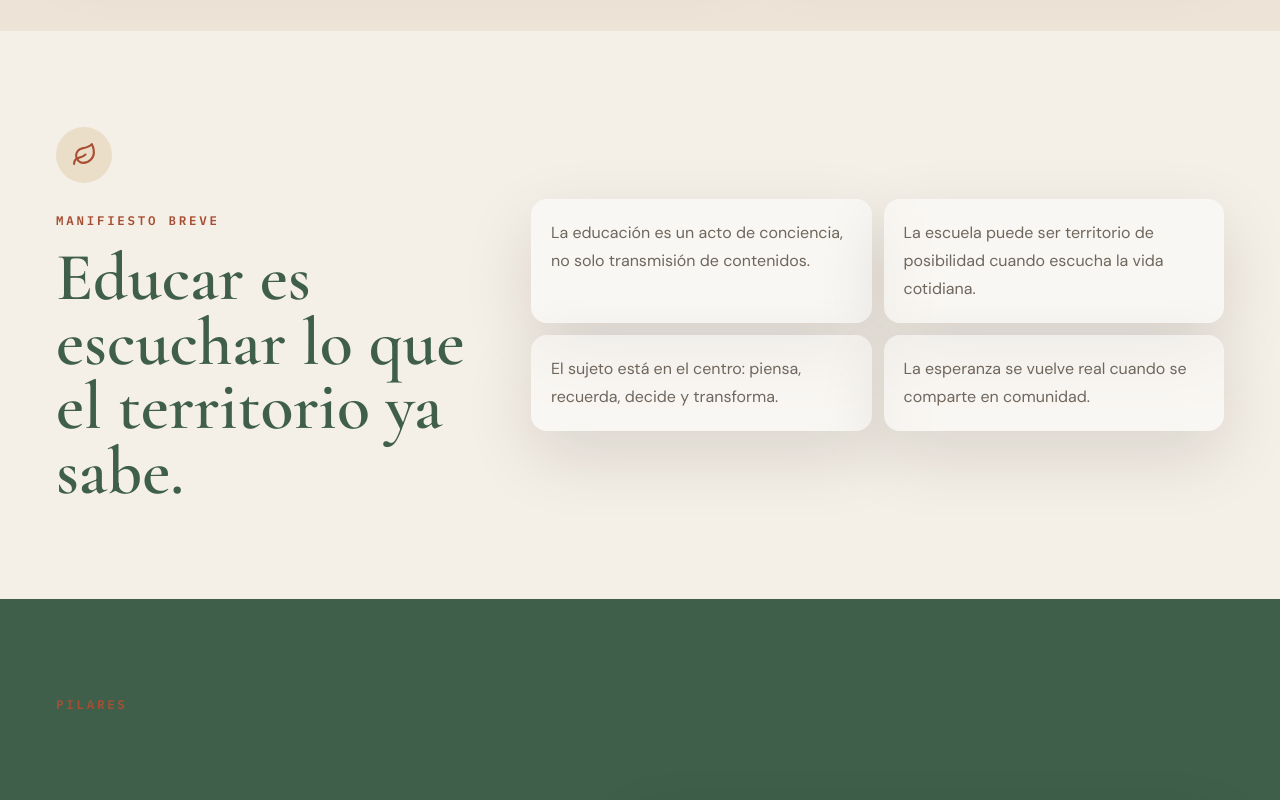
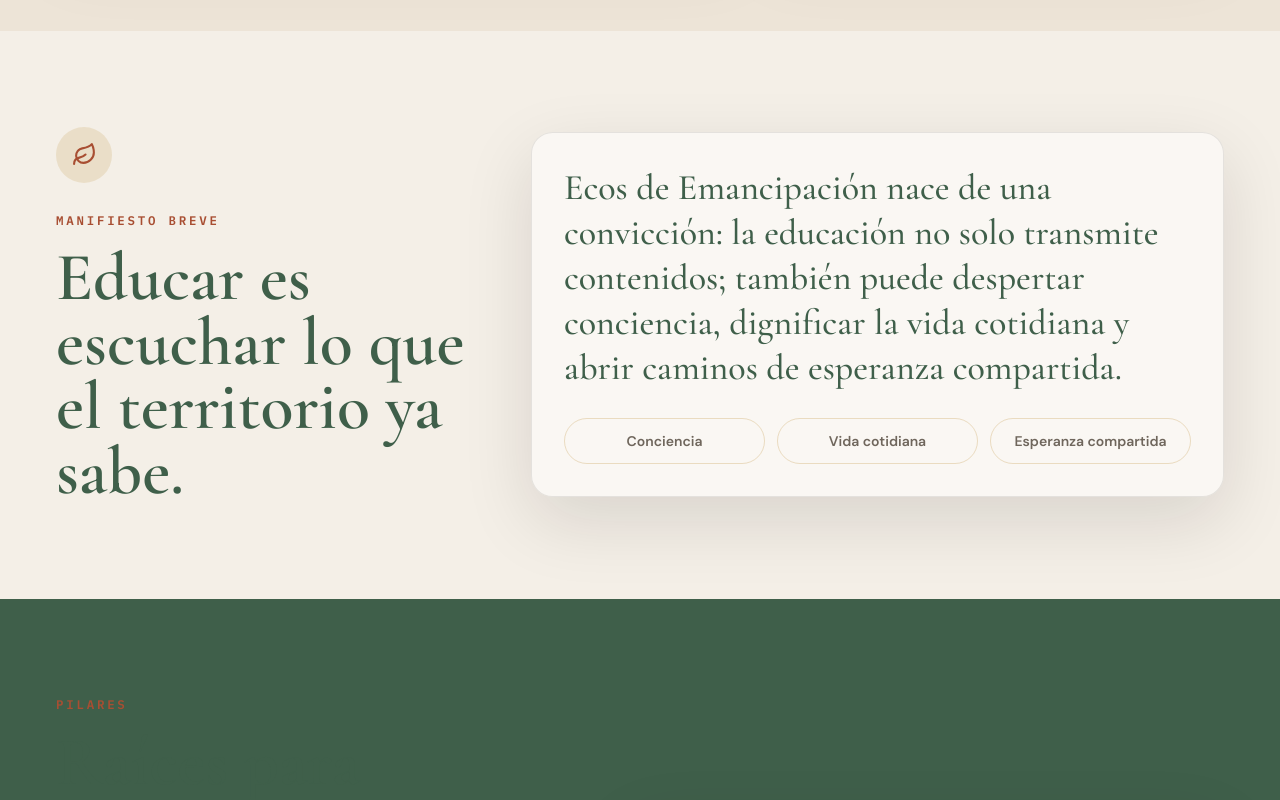
Before and after one commit to KandyPartemia/ecos-de-emancipacion, a React (Vite) app: page / in a window 1280 px wide. Shown: the part 2900-3700 px from the top of the page. Built offline with nearby package versions, Linux system fonts and the light colour scheme.

Commit message:
Incorpora banco visual y mapa interactivo

```diff
--- a/src/App.jsx
+++ b/src/App.jsx
@@ -7,7 +7,6 @@ import {
   BookOpenText,
   Brain,
   CircleDot,
-  Compass,
   DoorOpen,
   Eye,
   Facebook,
@@ -149,13 +148,6 @@ const universeNodes = [
   },
 ];
 
-const manifestoPoints = [
-  'La educación es un acto de conciencia, no solo transmisión de contenidos.',
-  'La escuela puede ser territorio de posibilidad cuando escucha la vida cotidiana.',
-  'El sujeto está en el centro: piensa, recuerda, decide y transforma.',
-  'La esperanza se vuelve real cuando se comparte en comunidad.',
-];
-
 const pillars = [
   {
     title: 'Conciencia crítica',
@@ -190,14 +182,6 @@ const projects = [
     icon: Play,
   },
   {
-    title: 'Pedagogía del Sujeto',
-    text: 'Propuesta para mirar a cada persona como conciencia, historia y posibilidad.',
-    status: 'En construcción',
-    action: 'Leer propuesta',
-    href: '#manifiesto',
-    icon: UserRound,
-  },
-  {
     title: 'Recursos para docentes',
     text: 'Cuadernos, preguntas y materiales para el aula como territorio vivo.',
     status: 'En construcción',
@@ -214,20 +198,28 @@ const projects = [
     icon: Home,
   },
   {
-    title: 'Filosofía para pensar la vida',
-    text: 'Preguntas para mirar la escuela, la dignidad y el mundo cotidiano.',
-    status: 'Activo',
-    action: 'Leer propuesta',
-    href: '#pilares',
-    icon: Compass,
+    title: 'Jóvenes con criterio',
+    text: 'Preguntas e ideas para pensar la vida, la escuela y el lugar propio.',
+    status: 'En construcción',
+    action: 'Ver ruta',
+    href: '#jovenes',
+    icon: Sparkles,
   },
   {
-    title: 'Producciones poéticas y musicales',
+    title: 'Producción poética y musical',
     text: 'Palabra sensible para nombrar memoria, territorio y transformación.',
     status: 'Próximamente',
     action: 'Próximamente',
     href: '#proyectos',
     icon: Feather,
+  },
+  {
+    title: 'Blog / contenidos',
+    text: 'Reflexiones, artículos, materiales y publicaciones futuras.',
+    status: 'En construcción',
+    action: 'Leer propuesta',
+    href: '#pilares',
+    icon: FileText,
   },
 ];
 
@@ -471,6 +463,9 @@ function About() {
           <p className="mt-6 max-w-3xl leading-8 text-earth">
             Soy Kandy Partemia González Torreblanca, maestra de telesecundaria, escritora y creadora de Ecos de Emancipación. Desde el aula, la comunidad y la vida cotidiana, construyo una propuesta para acompañar a docentes, familias y jóvenes en el desarrollo de conciencia, dignidad y esperanza.
           </p>
+          <p className="mt-8 border-l-4 border-gold pl-5 font-serif text-3xl leading-tight text-terracotta">
+            Educar también es abrir caminos de conciencia.
+          </p>
         </div>
       </div>
     </section>
@@ -596,12 +591,17 @@ function Manifesto() {
           <p className="section-kicker">Manifiesto breve</p>
           <h2 className="section-title">Educar es escuchar lo que el territorio ya sabe.</h2>
         </div>
-        <div className="grid gap-3 sm:grid-cols-2">
-          {manifestoPoints.map((item) => (
-            <p key={item} className="rounded-2xl bg-white/50 p-5 leading-7 text-earth shadow-soft">
-              {item}
-            </p>
-          ))}
+        <div className="rounded-[1.35rem] border border-earth/15 bg-white/50 p-6 shadow-soft sm:p-8">
+          <p className="font-serif text-3xl leading-tight text-forest sm:text-4xl">
+            Ecos de Emancipación nace de una convicción: la educación no solo transmite contenidos; también puede despertar conciencia, dignificar la vida cotidiana y abrir caminos de esperanza compartida.
+          </p>
+          <div className="mt-7 grid gap-3 sm:grid-cols-3">
+            {['Conciencia', 'Vida cotidiana', 'Esperanza compartida'].map((item) => (
+              <span key={item} className="rounded-full border border-gold/30 px-4 py-3 text-center text-sm font-semibold text-earth">
+                {item}
+              </span>
+            ))}
+          </div>
         </div>
       </div>
     </section>
@@ -867,9 +867,9 @@ function Invitation() {
             <Youtube size={18} aria-hidden="true" />
             Seguir en YouTube
           </ExternalLink>
-          <ExternalLink className="btn-gold" href={LINKS.whatsapp} label="Solicitar información">
+          <ExternalLink className="btn-gold" href={LINKS.whatsapp} label="Escribirme por WhatsApp">
             <MessageCircle size={18} aria-hidden="true" />
-            Solicitar información
+            Escribirme por WhatsApp
           </ExternalLink>
           <ExternalLink className="btn-light" href={LINKS.instagram} label="Ver Instagram">
             <Instagram size={18} aria-hidden="true" />
--- a/src/index.css
+++ b/src/index.css
@@ -30,8 +30,27 @@ html {
 body {
   margin: 0;
   min-width: 320px;
-  background: #f4efe7;
+  background:
+    radial-gradient(circle at 12% 18%, rgba(196, 154, 74, 0.12), transparent 24rem),
+    radial-gradient(circle at 88% 8%, rgba(63, 95, 74, 0.1), transparent 22rem),
+    radial-gradient(circle at 72% 72%, rgba(168, 78, 50, 0.08), transparent 24rem),
+    linear-gradient(135deg, rgba(255, 255, 255, 0.34) 0 25%, transparent 25% 100%),
+    #f4efe7;
   font-family: "DM Sans", system-ui, sans-serif;
+}
+
+body::before {
+  content: "";
+  position: fixed;
+  inset: 0;
+  z-index: -1;
+  pointer-events: none;
+  opacity: 0.18;
+  background-image:
+    linear-gradient(rgba(21, 18, 14, 0.08) 1px, transparent 1px),
+    linear-gradient(90deg, rgba(21, 18, 14, 0.06) 1px, transparent 1px);
+  background-size: 3px 3px, 5px 5px;
+  mix-blend-mode: multiply;
 }
 
 a {
```
